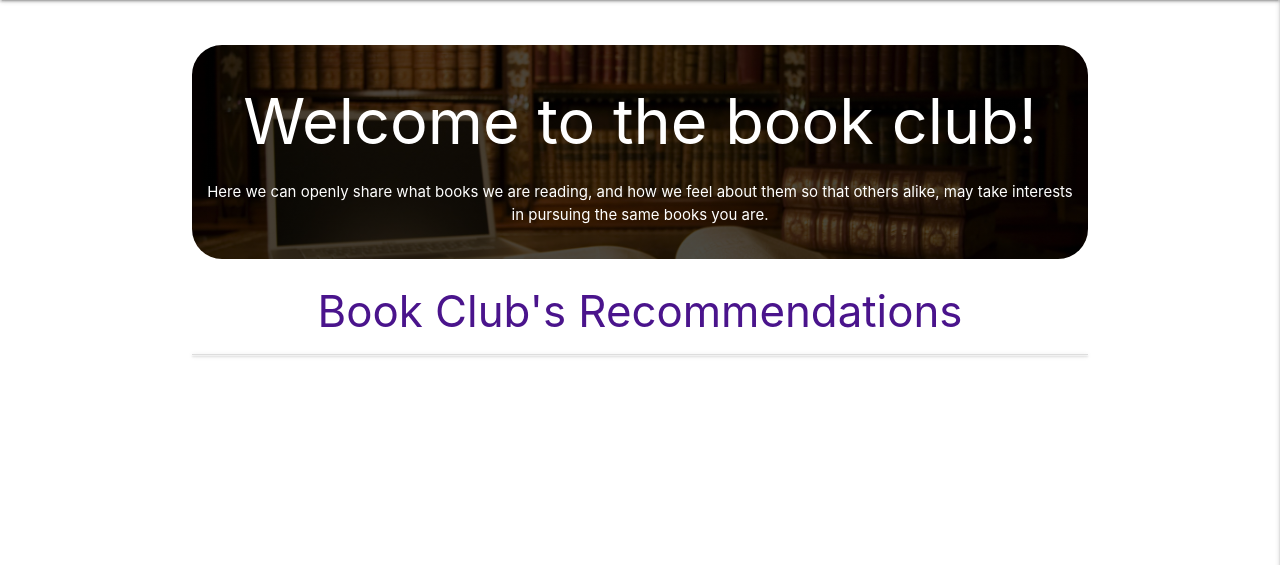
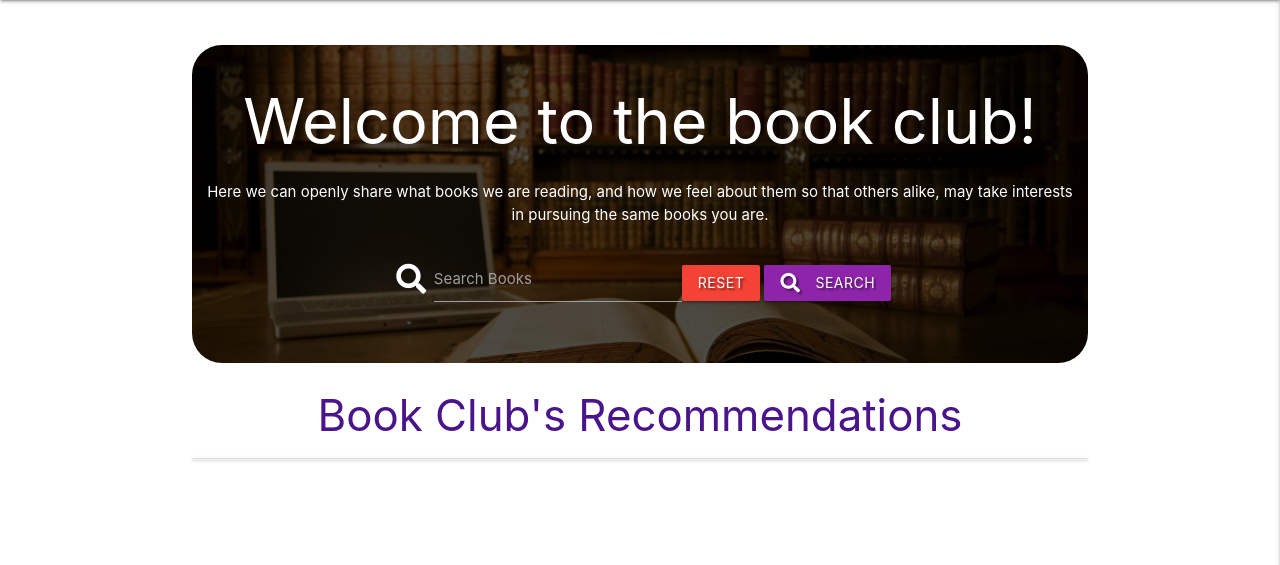
Before and after one commit to AlienatedSoftware/Third_Milestone_Book_Club, a Flask app: page / in a window 1280 px wide. Shown: the part 64-629 px from the top of the page. Run offline with Flask 2, Linux system fonts and the light colour scheme; data that the repository does not hold is empty; some libraries are stand-ins or nearby versions.

Commit message:
Implemented a search bar

```diff
--- a/app.py
+++ b/app.py
@@ -24,10 +24,19 @@ def get_books():
     books = list(mongo.db.books.find())
     return render_template("books.html", books=books)
 
+
 @app.route('/about')
 def about():
     # function to display about page with detail on project and relevant disclaimer
     return render_template('about.html', title='About')
+
+
+@app.route("/search", methods=["GET", "POST"])
+def search():
+    query = request.form.get("query")
+    books = list(mongo.db.books.find({"$text": {"$search": query}}))
+    return render_template("books.html", books=books)
+
 
 @app.route("/register", methods=["GET", "POST"])
 def register():
--- a/static/css/style.css
+++ b/static/css/style.css
@@ -59,3 +59,13 @@ html {
     font-size: 1rem;
     font-weight: bold;
 }
+
+.round-edges {
+    border-radius: 0.5rem;
+}
+
+.search-bar {
+    display: flex;
+    justify-content: center;
+    align-items: center;
+}
--- a/templates/base.html
+++ b/templates/base.html
@@ -78,6 +78,21 @@
                 <h1>Welcome to the book club! </h1>
                 <p style="margin-right: 14px;margin-left: 14px;">Here we can openly share what books we are reading, and how we feel about them so that others alike, may take interests in pursuing
                     the same books you are.</p>
+                <form action="{{ url_for('search') }}" method="post" class="center-align">
+                    <div class="row valign-wrapper center-align search-bar">
+                        <div class="input-field">
+                            <i class="fas fa-search prefix white-text text-darken-4"></i>
+                            <input type="text" name="query" id="query" minlength="3" class="validate white-text" required>
+                            <label for="query">Search Books</label>
+                        </div>
+                        <div>
+                            <a href="{{ url_for('get_books') }}" class="red btn text-shadow">Reset</a>
+                            <button type="submit" class="purple darken-1 btn text-shadow">
+                                <i class="fas fa-search left"></i> Search
+                            </button>
+                        </div>
+                    </div>
+                </form>
             </div>
         </div>
 
--- a/templates/books.html
+++ b/templates/books.html
@@ -6,7 +6,7 @@
     <ul class="collapsible">
         {% for book in books %}
         <li>
-            <div class="collapsible-header white-text purple darken-4 text-shadow">
+            <div class="collapsible-header white-text purple darken-4 text-shadow round-edges">
                 <div class="col s3">
                     <i class="fas fa-caret-down"></i>
                     {% if session.user|lower == book.created_by|lower %}
```
